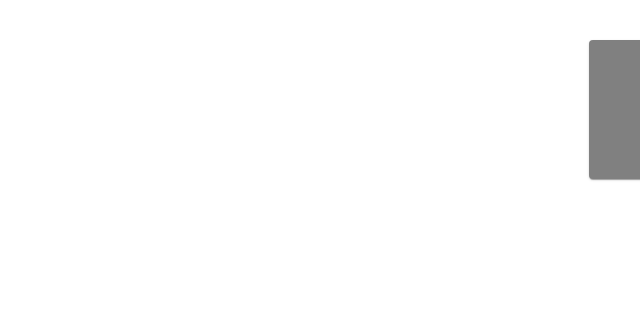
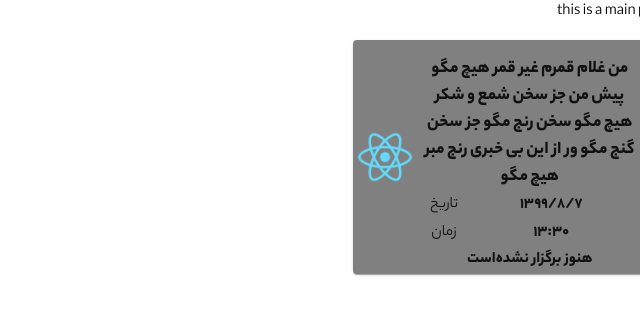
Before and after one commit to UIOOP99/FE_LMS, a React (Create React App) app: page / in a window 1280 px wide. Shown: the top 314 px of the page, without its empty margins (640-1280 px from the left). Built offline with nearby package versions, Linux system fonts and the light colour scheme; what jss-rtl would draw is missing.

Commit message:
complete ExamCard.js :)

```diff
--- a/src/Scenes/MainPage/index.tsx
+++ b/src/Scenes/MainPage/index.tsx
@@ -1,12 +1,12 @@
 import React from "react";
-import ExamCard from "./components/ExamCard";
+import ExamCard from "../../Scenes/components/ExamCard";
 
 const index = () => {
   return (
   <div>
     <p>this is a main page</p>
 
-    <ExamCard ExamName="طراحی نرم‌افزار شی‌گرا" ExamDate = "۱۳۹۹/۸/۷" ExamTime ="۱۳:۳۰" ExamStatus="هنوز برگزار نشده‌است"/>
+    <ExamCard ExamName="من غلام قمرم غیر قمر هیچ مگو پیش من جز سخن شمع و شکر هیچ مگو سخن رنج مگو جز سخن گنج مگو ور از این بی خبری رنج مبر هیچ مگو" ExamDate = "۱۳۹۹/۸/۷" ExamTime ="۱۳:۳۰" ExamStatus="هنوز برگزار نشده‌است"/>
 
 
   </div>
--- a/src/Scenes/MainPage/components/ExamCard.js
+++ b/src/Scenes/components/ExamCard.js
@@ -4,41 +4,59 @@ import Card from "@material-ui/core/Card";
 import CardContent from "@material-ui/core/CardContent";
 import Typography from "@material-ui/core/Typography";
 import Avatar from "@material-ui/core/Avatar";
-import sample_image from "../../../assets/static/logo512.png";
-import { orange } from "@material-ui/core/colors";
+import sample_image from "../../assets/static/logo512.png";
 const useStyles = makeStyles((theme) => ({
   root: {
     maxWidth: 300,
-    minWidth: 250,
     position: "relative",
     margin: theme.spacing(2),
     backgroundColor: "gray",
   },
-  title: {
-    fontSize: 18,
-    fontWeight: theme.typography.fontWeightBold,
-    float: "center",
+
+  avatar_container : {
+    width : "20%" ,
+    height : "100%" ,
+    position: "absolute",
+    top : 0 ,
+    left : 0
   },
   avatar: {
     height: theme.spacing(7),
     width: theme.spacing(7),
-    position: "absolute",
-    top : theme.spacing(4.6),
-    marginRight: theme.spacing(3),
+    top : "50%" ,
+    transform : "translate(0,-50%)"
   },
   except_avatar: {
-    position: "relative",
-    left: theme.spacing(10),
+    width: "80%" ,
+    height : "100%",
+    float : "right",
+  },
+  title: {
+    fontSize: 18,
+    fontWeight: theme.typography.fontWeightBold,
+    width: "100%",
+    wordWrap: "break-word",
+    textAlign : "center"
   },
   fixed_writings: {
     float: "left",
-    marginRight: theme.spacing(2),
+    textAlign : "center" ,
+    width : "20%",
+    margin : "1% auto"
   },
   props_content: {
+    width : "80%",
+    float : "right",
+    textAlign : "center" ,
     fontWeight: theme.typography.fontWeightBold,
+    margin : "1% auto"
   },
-  status_content: {
-    fontWeight: theme.typography.fontWeightBold,
+  status :{
+      width : "80%",
+      float : "center",
+      textAlign : "center" ,
+      fontWeight: theme.typography.fontWeightBold,
+      margin : "1% auto"
   }
 }));
 function ExamCard(props) {
@@ -47,11 +65,13 @@ function ExamCard(props) {
   return (
     <Card className={classes.root}>
       <CardContent>
+        <div className={classes.avatar_container}>
         <Avatar
           className={classes.avatar}
           alt="exam image"
           src={sample_image}
         />
+        </div>
         <div className={classes.except_avatar}>
           <Typography className={classes.title}>{props.ExamName}</Typography>
           <Typography className={classes.fixed_writings}>تاریخ</Typography>
@@ -62,7 +82,7 @@ function ExamCard(props) {
           <Typography className={classes.props_content}>
             {props.ExamTime}
           </Typography>
-          <Typography className={classes.props_content}>
+          <Typography className={classes.status}>
             {props.ExamStatus}
           </Typography>
         </div>
```
